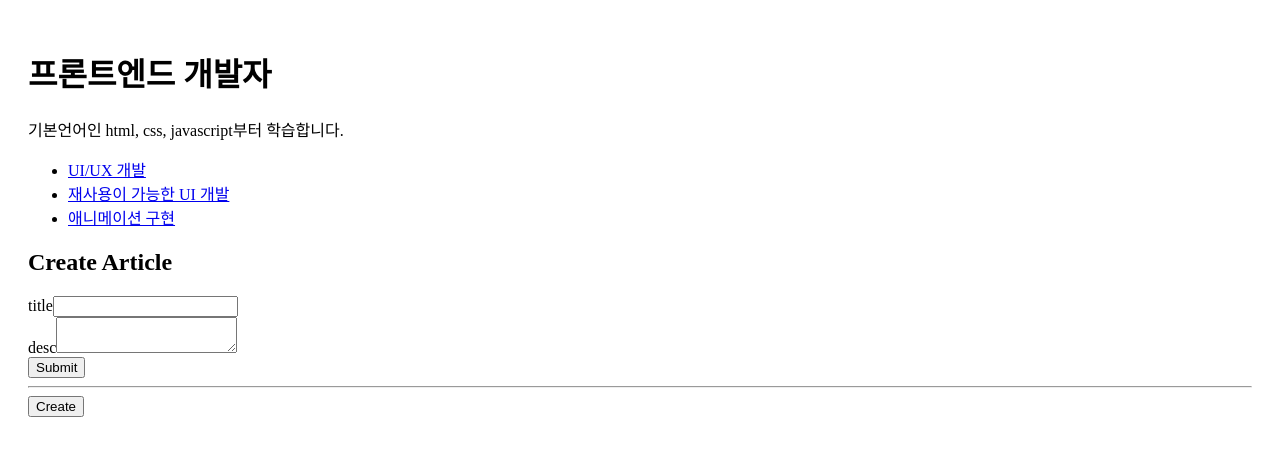
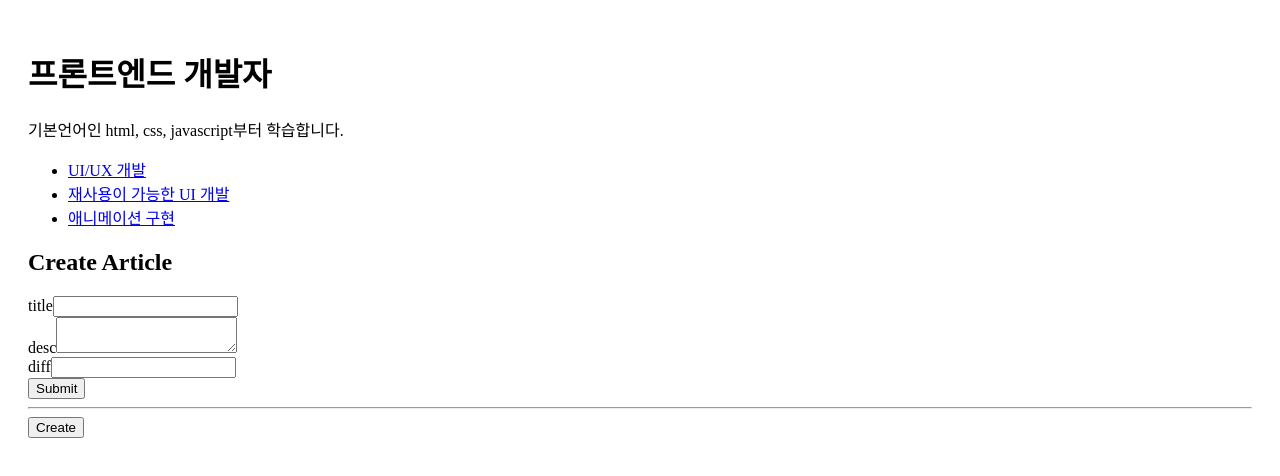
Before and after one commit to bohem026/note-react-reactbasic, a React (Vite) app: page / in a window 1280 px wide. Both pictures are taken after a click on the button "Create". Shown: the top 476 px of the page. Built offline with nearby package versions, Linux system fonts and the light colour scheme.

Commit message:
feat: diff 필드 추가 및 관련 컴포넌트 수정

```diff
--- a/src/App.jsx
+++ b/src/App.jsx
@@ -17,13 +17,14 @@ function App() {
     desc: '기본언어인 html, css, javascript부터 학습합니다.',
   });
   const [content, setContent] = useState([
-    { id: '1', title: 'UI/UX 개발', desc: '사용자 경험을 고려한 직관적이고 반응성 높은 화면 구현' },
+    { id: '1', title: 'UI/UX 개발', desc: '사용자 경험을 고려한 직관적이고 반응성 높은 화면 구현', diff: 5 },
     {
       id: '2',
       title: '재사용이 가능한 UI 개발',
       desc: '컴포넌트 기반으로 동일한 UI를 효율적으로 재사용 가능',
+      diff: 6,
     },
-    { id: '3', title: '애니메이션 구현', desc: '상태 변화에 따른 자연스럽고 동적인 화면 효과 구현' },
+    { id: '3', title: '애니메이션 구현', desc: '상태 변화에 따른 자연스럽고 동적인 화면 효과 구현', diff: 7 },
   ]);
   // const [maxId, setMaxid] = useState(3);
 
@@ -31,6 +32,7 @@ function App() {
 
   let _title = null;
   let _desc = null;
+  let _diff = null;
   let _article = null;
 
   const handleDelete = () => {
@@ -52,11 +54,13 @@ function App() {
     if (selected) {
       _title = selected.title;
       _desc = selected.desc;
+      _diff = selected.diff;
     }
     _article = (
       <MyArticle
         title={_title}
         desc={_desc}
+        diff={_diff}
         onChangeMode={() => {
           setMode('update');
         }}
@@ -66,10 +70,10 @@ function App() {
   } else if (mode === 'create') {
     _article = (
       <CreateArticle
-        onSubmit={(_title, _desc) => {
+        onSubmit={(_title, _desc, _diff) => {
           const newId = uuidv4();
 
-          let _contents = content.concat({ id: newId, title: _title, desc: _desc });
+          let _contents = content.concat({ id: newId, title: _title, desc: _desc, diff: _diff });
           setContent(_contents);
           // setMaxid(newId);
           setId(newId);
@@ -85,7 +89,8 @@ function App() {
       <UpdateArticle
         title={selected.title}
         desc={selected.desc}
-        onSubmit={(_title, _desc) => {
+        diff={selected.diff}
+        onSubmit={(_title, _desc, _diff) => {
           setContent((prev) =>
             prev.map((p) =>
               p.id === id
@@ -93,6 +98,7 @@ function App() {
                     ...p,
                     title: _title,
                     desc: _desc,
+                    diff: _diff,
                   }
                 : p,
             ),
--- a/src/components/MyArticle.jsx
+++ b/src/components/MyArticle.jsx
@@ -1,10 +1,11 @@
-function MyArticle({ title, desc, onChangeMode, onDelete }) {
+function MyArticle({ title, desc, diff = -1, onChangeMode, onDelete }) {
   console.log('MyArticle render');
   return (
     <section>
       <article>
         <h2>{title}</h2>
         <p>{desc}</p>
+        {diff !== -1 ? <p>{diff}</p> : <></>}
       </article>
       <button
         onClick={() => {
--- a/src/components/UpdateArticle.jsx
+++ b/src/components/UpdateArticle.jsx
@@ -1,14 +1,18 @@
 import { useState } from 'react';
 
-function UpdateArticle({ title, desc, onSubmit }) {
+function UpdateArticle({ title, desc, diff, onSubmit }) {
   console.log('UpdateArticle render');
   const [newTitle, setNewTitle] = useState(title);
   const [newDesc, setNewDesc] = useState(desc);
+  const [newDiff, setNewDiff] = useState(diff);
   const handleTitleChange = (e) => {
     setNewTitle(e.target.value);
   };
   const handleDescChange = (e) => {
     setNewDesc(e.target.value);
+  };
+  const handleDiffChange = (e) => {
+    setNewDiff(e.target.value);
   };
   return (
     <>
@@ -17,7 +21,7 @@ function UpdateArticle({ title, desc, onSubmit }) {
         action=""
         onSubmit={(e) => {
           e.preventDefault();
-          onSubmit(newTitle, newDesc);
+          onSubmit(newTitle, newDesc, newDiff);
         }}
       >
         <div>
@@ -28,6 +32,10 @@ function UpdateArticle({ title, desc, onSubmit }) {
           <label htmlFor="desc">desc</label>
           <textarea name="desc" id="desc" value={newDesc} onChange={handleDescChange}></textarea>
         </div>
+        <div>
+          <label htmlFor="diff">diff</label>
+          <input type="number" name="diff" id="diff" value={newDiff} onChange={handleDiffChange} />
+        </div>
         <button>Submit</button>
       </form>
     </>
--- a/src/components/createArticle.jsx
+++ b/src/components/createArticle.jsx
@@ -8,7 +8,7 @@ function CreateArticle({ onSubmit }) {
         action=""
         onSubmit={(e) => {
           e.preventDefault();
-          onSubmit(e.target.title.value, e.target.desc.value);
+          onSubmit(e.target.title.value, e.target.desc.value, e.target.diff.value);
         }}
       >
         <div>
@@ -19,6 +19,10 @@ function CreateArticle({ onSubmit }) {
           <label htmlFor="desc">desc</label>
           <textarea name="desc" id="desc"></textarea>
         </div>
+        <div>
+          <label htmlFor="diff">diff</label>
+          <input type="number" name="diff" id="diff" />
+        </div>
         <button>Submit</button>
       </form>
     </>
```
